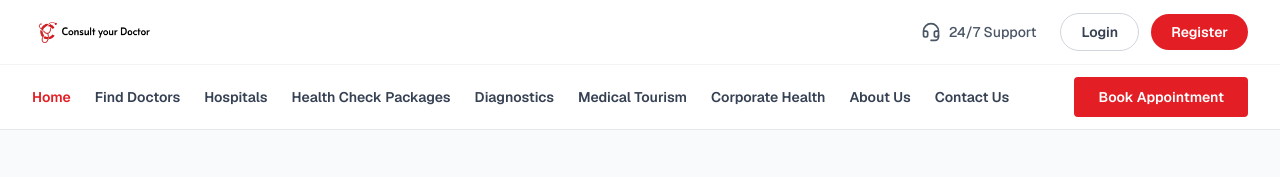
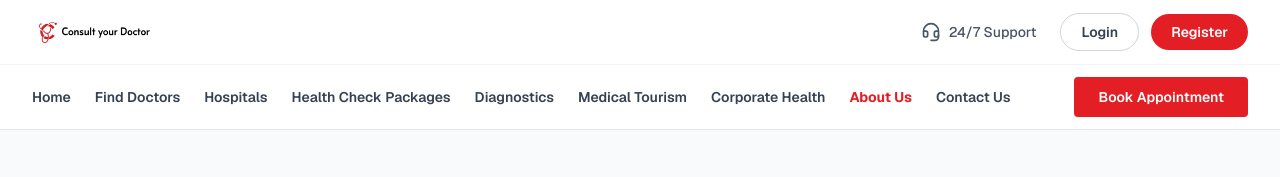
Before and after one commit to Zebrold/consult-your-doctor, a Next.js app: page /about in a window 1280 px wide. Shown: the top 177 px of the page. Built offline with nearby package versions, Linux system fonts and the light colour scheme; no server answers.

Commit message:
fix: active link issue on the home page

```diff
--- a/components/Header.tsx
+++ b/components/Header.tsx
@@ -4,6 +4,7 @@ import { Headset, LogOut, UserCircle2 } from 'lucide-react'
 import { createClient } from '@/lib/supabase/server'
 import { logout } from '@/app/actions/auth'
 import { MobileDashboardMenu } from '@/components/MobileDashboardMenu'
+import { MainNav } from '@/components/MainNav'
 
 export async function Header() {
   const supabase = await createClient()
@@ -15,19 +16,7 @@ export async function Header() {
     profile = data
   }
 
-  const mainNavLinks = (
-    <>
-      <Link href="/" className="flex items-center gap-3 px-4 py-3 rounded-xl transition-colors bg-red-50 text-[#E31E24] font-bold">Home</Link>
-      <Link href="#" className="flex items-center gap-3 px-4 py-3 rounded-xl transition-colors text-gray-600 hover:bg-gray-50 hover:text-gray-900 font-medium">Find Doctors</Link>
-      <Link href="#" className="flex items-center gap-3 px-4 py-3 rounded-xl transition-colors text-gray-600 hover:bg-gray-50 hover:text-gray-900 font-medium">Hospitals</Link>
-      <Link href="#" className="flex items-center gap-3 px-4 py-3 rounded-xl transition-colors text-gray-600 hover:bg-gray-50 hover:text-gray-900 font-medium">Health Check Packages</Link>
-      <Link href="#" className="flex items-center gap-3 px-4 py-3 rounded-xl transition-colors text-gray-600 hover:bg-gray-50 hover:text-gray-900 font-medium">Diagnostics</Link>
-      <Link href="#" className="flex items-center gap-3 px-4 py-3 rounded-xl transition-colors text-gray-600 hover:bg-gray-50 hover:text-gray-900 font-medium">Medical Tourism</Link>
-      <Link href="#" className="flex items-center gap-3 px-4 py-3 rounded-xl transition-colors text-gray-600 hover:bg-gray-50 hover:text-gray-900 font-medium">Corporate Health</Link>
-      <Link href="#" className="flex items-center gap-3 px-4 py-3 rounded-xl transition-colors text-gray-600 hover:bg-gray-50 hover:text-gray-900 font-medium">About Us</Link>
-      <Link href="#" className="flex items-center gap-3 px-4 py-3 rounded-xl transition-colors text-gray-600 hover:bg-gray-50 hover:text-gray-900 font-medium">Contact Us</Link>
-    </>
-  )
+  const mainNavLinks = <MainNav mobile />
 
   return (
     <header className="w-full bg-white flex flex-col border-b border-gray-200 transition-colors">
@@ -99,15 +88,7 @@ export async function Header() {
       <div className="w-full border-t border-gray-100 hidden md:block">
         <div className="max-w-[1440px] mx-auto w-full flex items-center justify-between py-3 px-4 md:px-8">
           <nav className="hidden lg:flex items-center gap-6 text-sm font-semibold text-gray-700">
-            <Link href="/" className="text-[#E31E24]">Home</Link>
-            <Link href="#" className="hover:text-[#E31E24] transition-colors">Find Doctors</Link>
-            <Link href="#" className="hover:text-[#E31E24] transition-colors">Hospitals</Link>
-            <Link href="#" className="hover:text-[#E31E24] transition-colors">Health Check Packages</Link>
-            <Link href="#" className="hover:text-[#E31E24] transition-colors">Diagnostics</Link>
-            <Link href="#" className="hover:text-[#E31E24] transition-colors">Medical Tourism</Link>
-            <Link href="#" className="hover:text-[#E31E24] transition-colors">Corporate Health</Link>
-            <Link href="#" className="hover:text-[#E31E24] transition-colors">About Us</Link>
-            <Link href="#" className="hover:text-[#E31E24] transition-colors">Contact Us</Link>
+            <MainNav />
           </nav>
 
           <Link
--- /dev/null
+++ b/components/MainNav.tsx
@@ -0,0 +1,81 @@
+'use client'
+
+import Link from 'next/link'
+import { usePathname, useSearchParams } from 'next/navigation'
+
+type NavLink = {
+  href: string
+  label: string
+}
+
+const links: NavLink[] = [
+  { href: '/', label: 'Home' },
+  { href: '/search?type=doctor', label: 'Find Doctors' },
+  { href: '/search?type=hospital', label: 'Hospitals' },
+  { href: '#', label: 'Health Check Packages' },
+  { href: '#', label: 'Diagnostics' },
+  { href: '#', label: 'Medical Tourism' },
+  { href: '#', label: 'Corporate Health' },
+  { href: '/about', label: 'About Us' },
+  { href: '/contact', label: 'Contact Us' },
+]
+
+export function MainNav({ mobile }: { mobile?: boolean }) {
+  const pathname = usePathname()
+  const searchParams = useSearchParams()
+
+  const currentPathWithParams = pathname + (searchParams.toString() ? `?${searchParams.toString()}` : '')
+
+  return (
+    <>
+      {links.map((link, idx) => {
+        // Simple active check. If it's the home page, exact match. Otherwise, just pathname match.
+        // For search links with query params, exact match would be needed, or startsWith if we want to be less strict.
+        let isActive = false
+        if (link.href === '/') {
+          isActive = pathname === '/'
+        } else if (link.href !== '#') {
+          // Compare only pathname unless it's a search page that needs exact param match.
+          // Since /search is used for both doctors and hospitals, we should match the full href or at least the type param.
+          if (link.href.includes('/search')) {
+            const urlType = new URLSearchParams(link.href.split('?')[1]).get('type')
+            const currentType = searchParams.get('type')
+            isActive = pathname === '/search' && urlType === currentType
+          } else {
+            isActive = pathname.startsWith(link.href)
+          }
+        }
+
+        if (mobile) {
+          return (
+            <Link
+              key={idx}
+              href={link.href}
+              className={`flex items-center gap-3 px-4 py-3 rounded-xl transition-colors ${
+                isActive
+                  ? 'bg-red-50 text-[#E31E24] font-bold'
+                  : 'text-gray-600 hover:bg-gray-50 hover:text-gray-900 font-medium'
+              }`}
+            >
+              {link.label}
+            </Link>
+          )
+        }
+
+        return (
+          <Link
+            key={idx}
+            href={link.href}
+            className={`transition-colors ${
+              isActive
+                ? 'text-[#E31E24] font-bold'
+                : 'hover:text-[#E31E24] text-gray-700 font-semibold'
+            }`}
+          >
+            {link.label}
+          </Link>
+        )
+      })}
+    </>
+  )
+}
```
